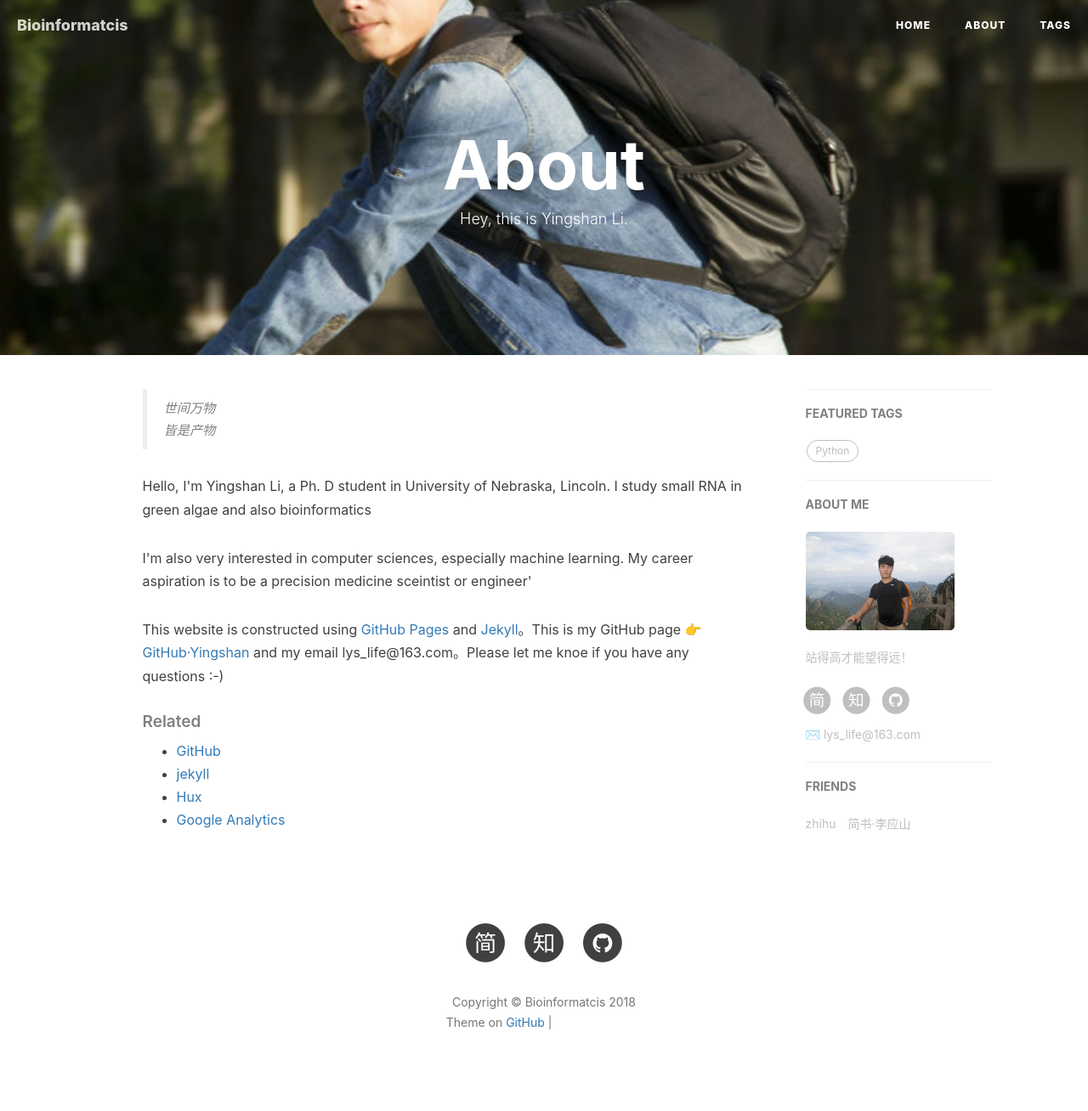
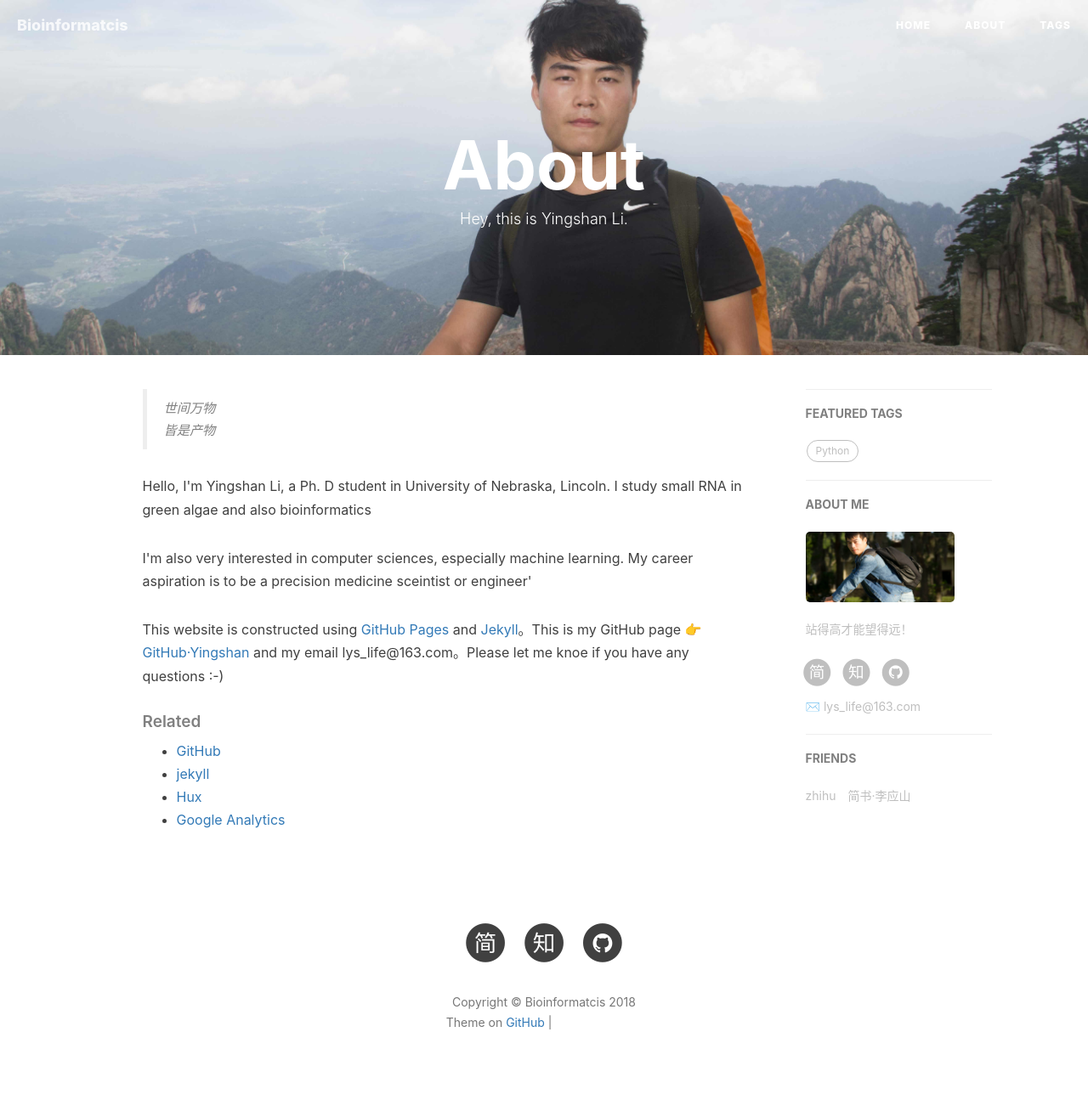
Before and after one commit to yingshanli/yingshanli.github.io, a Jekyll site: the page built from about.html, in a window 1280 px wide. Shown: the whole page at 85% size. Built offline with Jekyll 4.4.1, drawn with Linux system fonts in a browser that asks for light colours; nearby versions of some CDN libraries; comment, search, counter and statistics services are not loaded; grey boxes are pictures that could not be loaded.

Commit message:
small change

```diff
--- a/_config.yml
+++ b/_config.yml
@@ -12,7 +12,7 @@ github_repo: "https://github.com/yingshanli/yingshanli.github.io.git" # you code
 # Sidebar settings
 sidebar: true                           # whether or not using Sidebar.
 sidebar-about-description: "站得高才能望得远！"
-sidebar-avatar: /img/yingshan.jpg      # use absolute URL, seeing it's used in both `/` and `/about/`
+sidebar-avatar: /img/bio.jpg      # use absolute URL, seeing it's used in both `/` and `/about/`
 
 
 
--- a/about.html
+++ b/about.html
@@ -2,7 +2,7 @@
 layout: page
 title: "About"
 description: "Hey, this is Yingshan Li."
-header-img: "img/bio.jpg"
+header-img: "img/yingshan.jpg"
 ---
 
 <!-- Language Selector -->
```
Also changed, not shown: img/bio.jpg.
